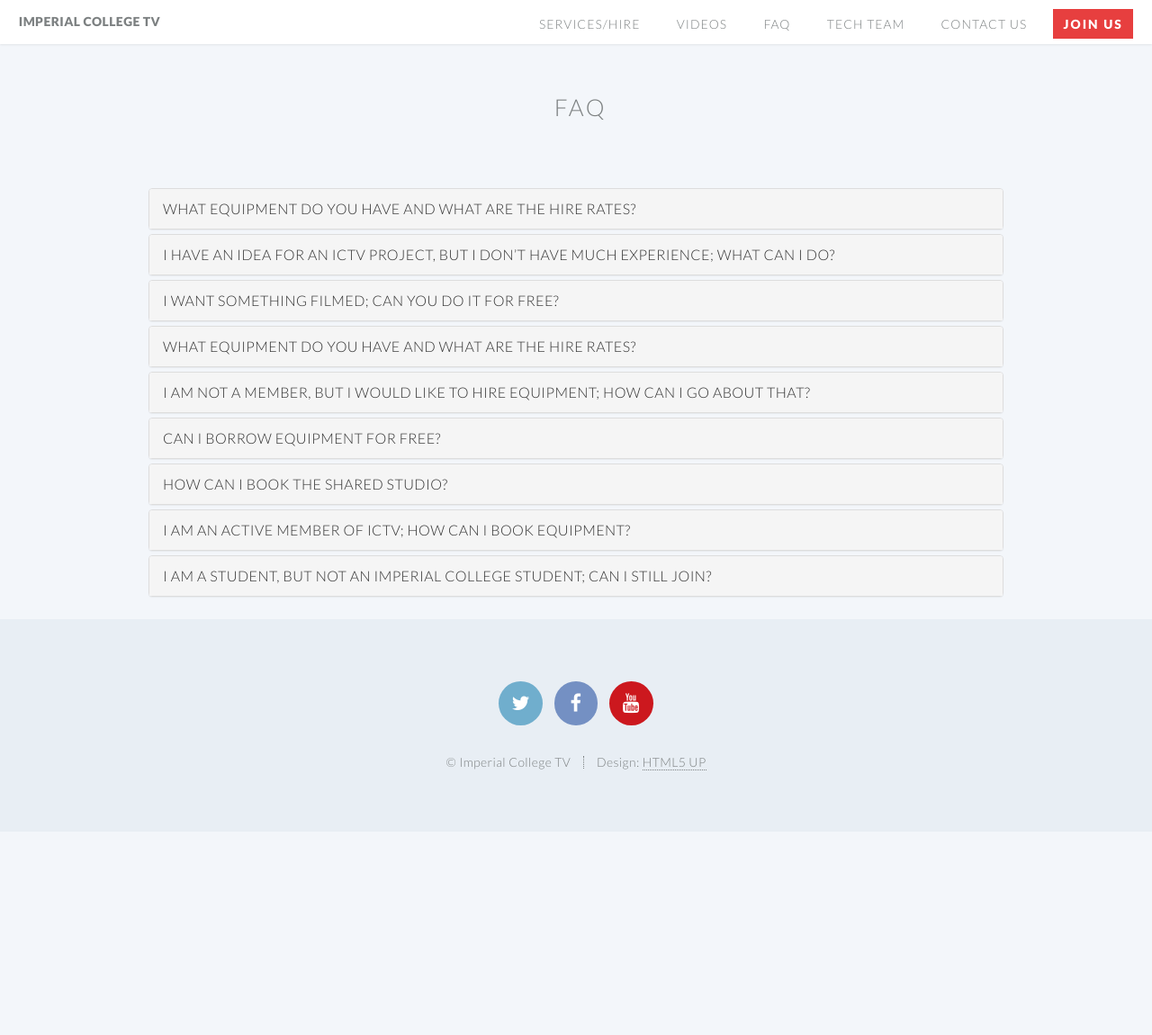
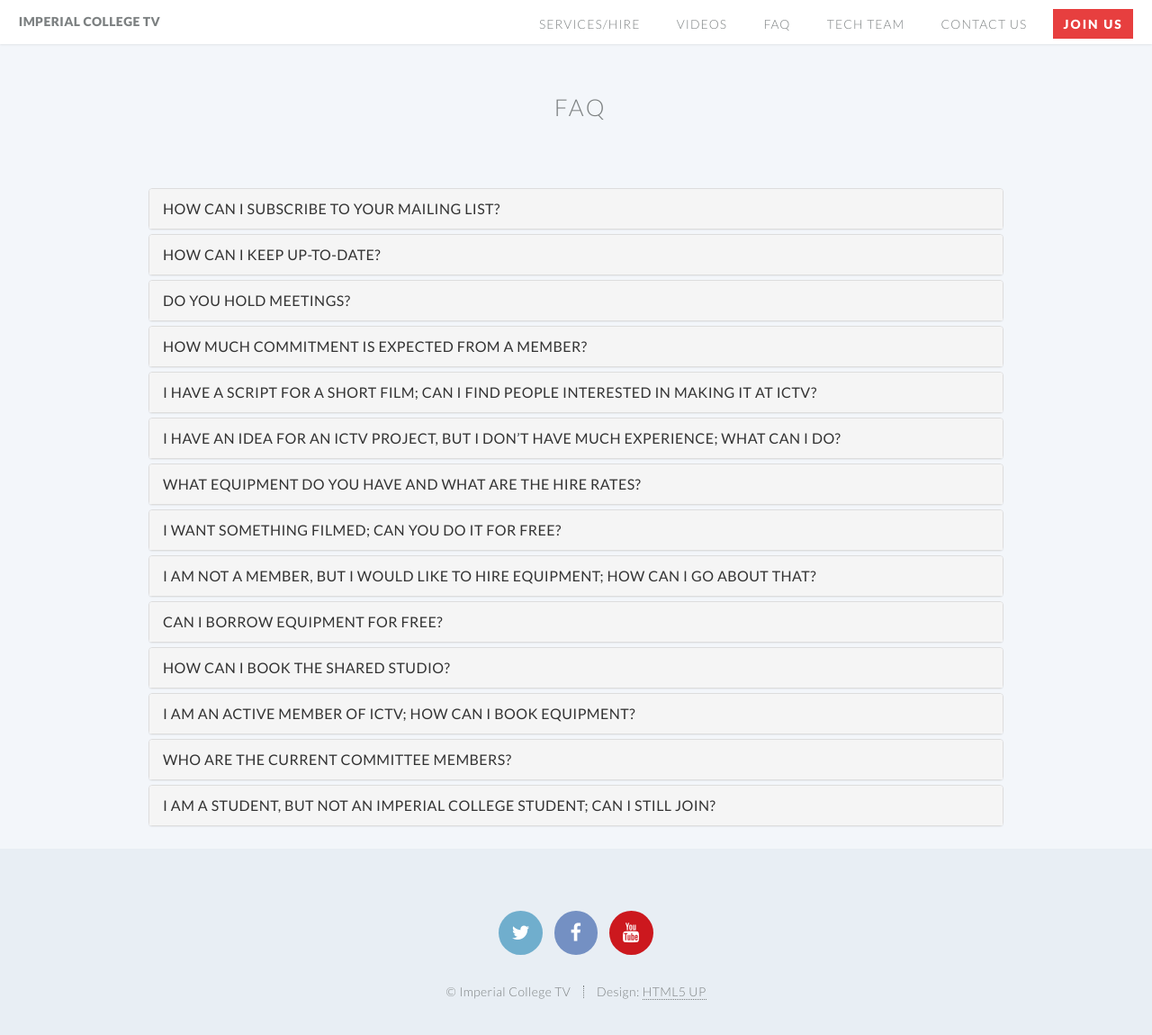
Before and after one commit to fk128/ictv-website, a Jekyll site: the page built from FAQ.md, in a window 1280 px wide and 1179 px high. Shown: the top 1150 px of the window at 90% size. Built offline with Jekyll 4.4.1, drawn with Linux system fonts in a browser that asks for light colours.

Commit message:
update FAQ

```diff
--- a/FAQ.md
+++ b/FAQ.md
@@ -4,14 +4,22 @@
 nav: true
 nav-order: 4
 questions:
+  - question: How can I subscribe to your mailing list?
+    answer: You can subscribe <a href="https://mailman.ic.ac.uk/mailman/listinfo/stoic-talk" target="_blank">here</a>.
+  - question: How can I keep up-to-date?
+    answer: By subscribing to our <a href="https://mailman.ic.ac.uk/mailman/listinfo/stoic-talk" target="_blank">mailing list</a> or by joining the ICTV <a href="https://www.facebook.com/groups/ictv1617/" target="_blank">facebook group. </a>
+  - question: Do you hold meetings?
+    answer: We aim to hold a meeting once or twice a week. We advertise the date on the mailing list.
+  - question: How much commitment is expected from a member?
+    answer: It's completely up to you how much of your time you'd like to commit; we ask nothing from you. ICTV mainly exists as an outlet for you to create content (that goes up on our media/social channels).
+  - question: I have a script for a short film; can I find people interested in making it at ICTV?
+    answer: Yes, there's a high chance that you will. Get in touch.
+  - question:  I have an idea for an ICTV project, but I don’t have much experience; what can I do?
+    answer: Get in touch with us! We'll see if we can try and help you turn your idea into reality.
   - question:  What equipment do you have and what are the hire rates?
     answer: You can find a partial list <a href="https://drive.google.com/open?id=0BzsQuDveh0kzVnlMSDR5MG9DczA">here</a>. For more, get in touch.
-  - question:  I have an idea for an ICTV project, but I don’t have much experience; what can I do?
-    answer: Get in touch with us! We'll see if we can try and help you turn your idea into reality.
   - question: I want something filmed; can you do it for free?
-    answer: We film for hire. However, if you think that your project/event would be of benefit for ICTV to film, then there could be chance that we would film it for free, but ICTV would own all the footage. Get in touch to discuss.
-  - question:  What equipment do you have and what are the hire rates?
-    answer:   You can find a list <a href="https://drive.google.com/open?id=0BzsQuDveh0kzVnlMSDR5MG9DczA">here</a>.
+    answer: We film for hire; however, if you think that your project/event would be of benefit for ICTV to film, then there could be chance that we would film it for free, but ICTV would own all the footage. Get in touch to discuss.
   - question: >
       I am not a member, but I would like to hire equipment; how can I go about that?
     answer: >
@@ -22,15 +30,17 @@
   - question: >
       Can I borrow equipment for free?
     answer: >
-      No, but if you are a member <strong>actively</strong> involved with ICTV, then you can, in some instances, borrow equipment for free for no more than two consecutive days. Actively involved means participating in ICTV filming projects, attending ICTV meeting, and/or making contributions of your time for the development of ICTV.
+      No, but if you are a member <strong>actively</strong> involved with ICTV, then you can borrow equipment for free for no more than two consecutive days at a time. Actively involved means participating in ICTV filming projects, attending ICTV meeting, and/or making contributions of your time for the development of ICTV.
   - question: >
       How can I book the shared studio?
     answer: >
-      The shared studio is managed by the <a href="https://union.ic.ac.uk/media/mediagroup/">media group</a>. You can request a booking <a href="https://room-bookings.media.su.ic.ac.uk/">here</a>.
+      The shared studio is managed by the <a href="https://union.ic.ac.uk/media/mediagroup/">media group</a>. If you are a member, then you can request a booking <a href="https://room-bookings.media.su.ic.ac.uk/">here</a>. You need to have a media account to log in. You get a media account automtically if you log in to any of the machines in the media hub.
   - question: >
        I am an active member of ICTV; how can I book equipment?
     answer: >
       You can do so <a href="https://imperialcollege.tv/bookings/">here</a>.
+  - question: Who are the current committee members?
+    answer: You can find an up-to-date list <a href="https://www.imperialcollegeunion.org/activities/a-to-z/382">here</a>.
   - question: >
        I am a student, but not an Imperial College student; can I still join?
     answer: >
@@ -46,7 +56,7 @@
     <div class="panel-heading" role="tab" id="heading{{ forloop.index}}">
       <h4 class="panel-title">
         <a class="collapsed" role="button" data-toggle="collapse" data-parent="#accordion" href="#q{{ forloop.index }}" aria-expanded="false" aria-controls="q{{ forloop.index }}">
-        {{ item.question }}
+        <strong>{{ item.question }}</strong>
         </a>
       </h4>
     </div>
--- a/_config.yml
+++ b/_config.yml
@@ -2,9 +2,9 @@
 title: Imperial College TV
 short-title: ICTV
 email: ictv@imperial.ac.uk
-short-description: The Student Television Station and Filmmaking Society of Imperial College
+short-description: The Student Television Station and Filmmaking Society of Imperial College Union
 description: > # this means to ignore newlines until "baseurl:"
-  The Student Television Station and Filmmaking Society of Imperial College
+  The Student Television Station and Filmmaking Society of Imperial College Union
 baseurl: "" # the subpath of your site, e.g. /blog/
 url: "https://imperialcollege.tv/" # the base hostname & protocol for your site
 
--- a/index.html
+++ b/index.html
@@ -38,7 +38,7 @@
 <!-- Main -->
 <article id="main">
     <header class="special container">
-        ICTV is the Imperial Union's TV station and film-making society! We are here to produce short films, documentaries, music videos, sketches and much more! We give Imperial Students the chance to present, direct, write, edit and produce all sorts of programming. Even if you've never touched a camera before, we are here to help! There will be a variety of sessions run throughout the year that will teach you everything from how to hold a camera to editing the final video. We have lots of high quality equipment and want it to be used on a wide variety of student projects! To stay up-to-date with our events, check out our <a href="https://www.facebook.com/ImperialCollegeTV/">facebook page</a>.
+        ICTV is the Imperial Union's TV station and film-making society! We are here to produce short films, documentaries, music videos, sketches and much more! We give Imperial Students the chance to present, direct, write, edit and produce all sorts of programming. Even if you've never touched a camera before, we are here to help! We have lots of high quality equipment and want it to be used on a wide variety of student projects, so if you're interested in creating content, being involved in any film project, or just interested in the technical side of broadcasting and film production, then do get in touch with us and join ICTV. At ICTV you also get the chance to meet other people that are interested in media. There will be a variety of tutorial sessions run throughout the year that will teach you everything from how to operate a camera to creating and editing good quality content.
     </header>
 </article>
 
```
Also changed, not shown: services.md (+3 -3 lines), videos.md (+3 -1 lines).
